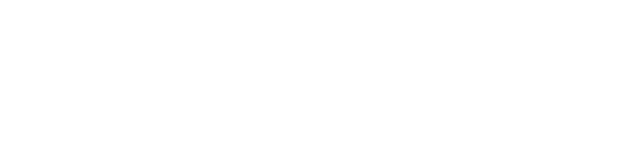
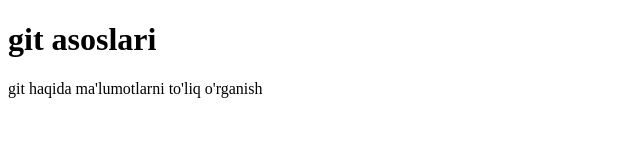
Before and after one commit to husanmanu/husanjon, a plain HTML site: page index.html in a window 1280 px wide. Shown: the whole page, without its empty margins (0-640 px from the left). Drawn offline with Linux system fonts and the light colour scheme.

Commit message:
Add site heading and motto

```diff
--- a/index.html
+++ b/index.html
@@ -7,6 +7,8 @@
     <title>Document</title>
 </head>
 <body>
+    <h1>git asoslari</h1>
+    <p>git haqida ma'lumotlarni to'liq o'rganish</p>
 
 </body>
 </html>
```
